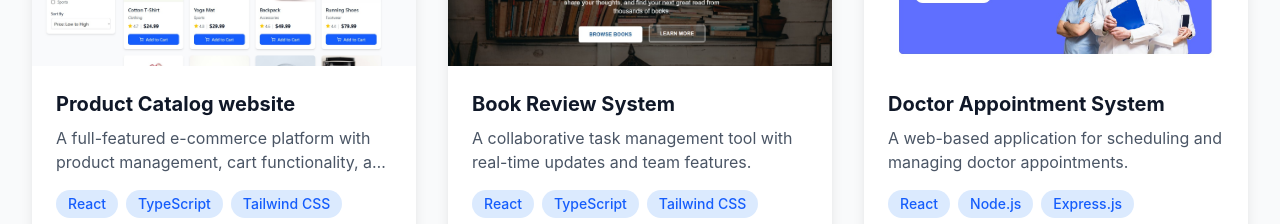
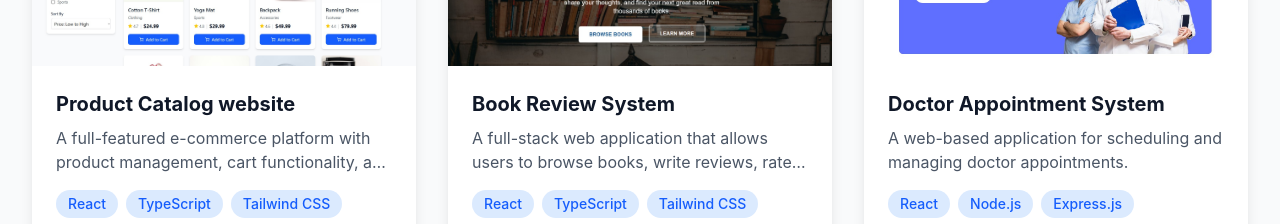
Before and after one commit to 19mekdes/Port, a React (Vite) app: page / in a window 1280 px wide. Shown: the part 1720-1944 px from the top of the page. Built offline with nearby package versions, Linux system fonts and the light colour scheme.

Commit message:
modified

```diff
--- a/src/data/projectsData.ts
+++ b/src/data/projectsData.ts
@@ -14,10 +14,10 @@ export const projectsData: Project[] = [
   {
     id: 2,
     title: 'Book Review System',
-    description: 'A collaborative task management tool with real-time updates and team features.',
+    description: 'A full-stack web application that allows users to browse books, write reviews, rate content, and manage their reading experience with user authentication and dynamic features.',
     techStack: ['React', 'TypeScript', 'Tailwind CSS', 'Node.js', 'Postgres'],
     githubUrl: 'https://github.com/19mekdes/book-review-system.git',
-    liveUrl: 'https://taskapp-demo.com',
+    liveUrl: 'https://book-review-demo.com',
     imageUrl: '/images/BookReview.jpg',
   },
   {
@@ -69,8 +69,8 @@ description: 'An online store showcasing traditional Habesha dresses, featuring
   },
   {
     id: 8,
-   title: 'Nutrition Tracker',
-description: 'A web application for tracking daily nutrition intake and managing dietary goals.',
+    title: 'Nutrition Tracker',
+    description: 'A web application for tracking daily nutrition intake and managing dietary goals.',
     techStack: ['React', 'JavaScript', 'Bootstrap CSS'],
     githubUrl: 'https://github.com/19mekdes/nutritional-harmony.git',
     liveUrl: 'https://nutrition-tracker-demo.com',
@@ -78,8 +78,8 @@ description: 'A web application for tracking daily nutrition intake and managing
   },
   {
     id: 9,
-   title: 'Task Management System',
-description: 'A web application for managing tasks and projects with real-time updates and collaboration features.',
+    title: 'Task Management System',
+    description: 'A web application for managing tasks and projects with real-time updates and collaboration features.',
     techStack: ['React', 'TypeScript', 'Tailwind CSS'],
     githubUrl: 'https://github.com/19mekdes/Task-Management.git',
     liveUrl: 'https://task-management-demo.com',
```
